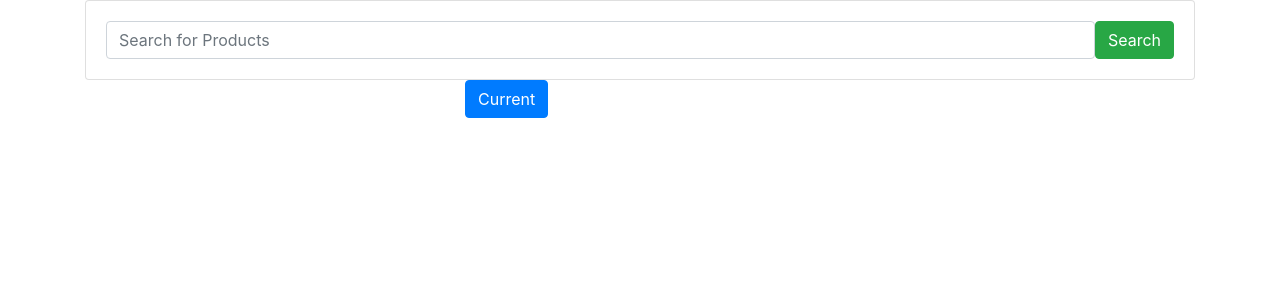
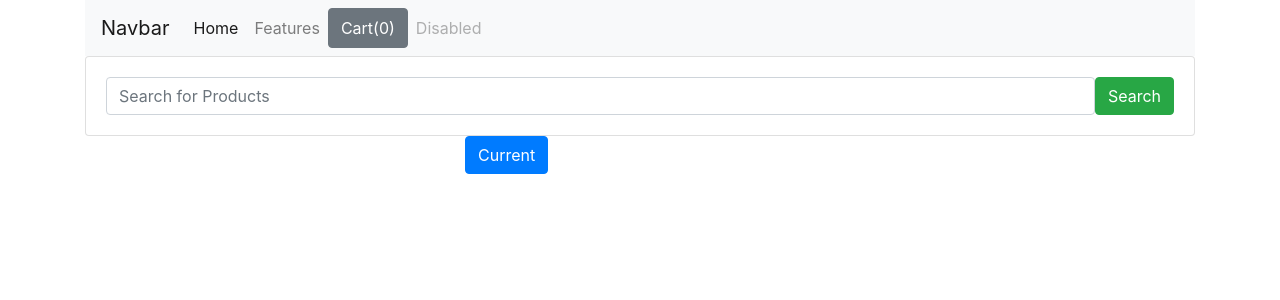
Before and after one commit to Sahil-coder50/E_Commerce_Website, a Django app: page / in a window 1280 px wide. Shown: the top 300 px of the page. Run offline with Django 5.2, Linux system fonts and the light colour scheme; data that the repository does not hold is empty; some libraries are stand-ins or nearby versions.

Commit message:
Added Front End Code

```diff
--- a/ecomsite/shop/templates/shop/index.html
+++ b/ecomsite/shop/templates/shop/index.html
@@ -4,13 +4,48 @@
 <head>
     <meta charset="UTF-8">
     <meta name="viewport" content="width=device-width, initial-scale=1.0">
+
+    <link rel="stylesheet" href="https://cdn.jsdelivr.net/npm/bootstrap@4.6.2/dist/css/bootstrap.min.css" integrity="sha384-xOolHFLEh07PJGoPkLv1IbcEPTNtaed2xpHsD9ESMhqIYd0nLMwNLD69Npy4HI+N" crossorigin="anonymous">
+
+    <script src="https://code.jquery.com/jquery-3.7.1.js"
+    integrity="sha256-eKhayi8LEQwp4NKxN+CfCh+3qOVUtJn3QNZ0TciWLP4="
+    crossorigin="anonymous"></script>
+
+    <script src="https://cdn.jsdelivr.net/npm/popper.js@1.12.9/dist/umd/popper.min.js"
+    integrity="sha384-ApNbgh9B+Y1QKtv3Rn7W3mgPxhU9K/ScQsAP7hUibX39j7fakFPskvXusvfa0b4Q"
+    crossorigin="anonymous"></script>
+
+    <script src="https://cdn.jsdelivr.net/npm/bootstrap@4.0.0/dist/js/bootstrap.min.js"
+    integrity="sha384-JZR6Spejh4U02d8jOt6vLEHfe/JQGiRRSQQxSfFWpi1MquVdAyjUar5+76PVCmYl"
+    crossorigin="anonymous"></script>
+
+    <link rel="stylesheet" href="{% static 'shop/style.css' %}">
+
     <title>Document</title>
-    <link rel="stylesheet" href="https://cdn.jsdelivr.net/npm/bootstrap@4.6.2/dist/css/bootstrap.min.css" integrity="sha384-xOolHFLEh07PJGoPkLv1IbcEPTNtaed2xpHsD9ESMhqIYd0nLMwNLD69Npy4HI+N" crossorigin="anonymous">
-    <link rel="stylesheet" href="{% static 'shop/style.css' %}">
 </head>
 <body>
     <div class="container">
 
+        <div class="row">
+            <div class="col-md-12">
+                <nav class="navbar navbar-expand-lg navbar-light bg-light">
+                <a class="navbar-brand" href="#">Navbar</a>
+                <button class="navbar-toggler" type="button" data-toggle="collapse" data-target="#navbarNavAltMarkup" aria-controls="navbarNavAltMarkup" aria-expanded="false" aria-label="Toggle navigation">
+                    <span class="navbar-toggler-icon"></span>
+                </button>
+                <div class="collapse navbar-collapse" id="navbarNavAltMarkup">
+                    <div class="navbar-nav">
+                    <a class="nav-item nav-link active" href="#">Home <span class="sr-only">(current)</span></a>
+                    <a class="nav-item nav-link" href="#">Features</a>
+                    <button id="cart" type="button" class="btn btn-secondary" data-html="true" data-container="body" data-toggle="popover" data-placement="bottom" data-content="Vivamus sagittis lacus vel augue laoreet rutrum faucibus.">
+                        Cart(0)
+                    </button>
+                    <a class="nav-item nav-link disabled" href="#">Disabled</a>
+                    </div>
+                </div>
+                </nav>
+            </div>
+        </div>
 
         <div class="row">
             <div class="col-md-12">
@@ -33,12 +68,17 @@
                 <div class="card">
                     <img src="{{product.image}}" alt="" class="card-img-top">
                     <div class="card-body">
-                        <div class="card-title">
+                        <div id="nm{{product.id}}" class="card-title">
                             {{product.title}}
                         </div>
                         <div class="card-text">
                             ₨ {{product.price}}
                         </div>
+
+                        <a class="btn btn-warning" href="{{product.id}}">View</a>
+                        <button id="{{product.id}}" class="btn atc btn-warning" href="">Add to Cart</button>
+
+
                     </div>
                 </div>
             </div>
@@ -69,4 +109,61 @@
 
     </div>
 </body>
+
+    <script type="text/javascript">
+
+        if(localStorage.getItem('cart')==null){
+            var cart = {};
+        }
+        else{
+            cart = JSON.parse(localStorage.getItem('cart'));
+        }
+
+        $(document).on('click','.atc',function(){
+
+            var item_id = this.id.toString();
+            console.log(item_id);
+
+            if(cart[item_id] != undefined){
+                quantity = cart[item_id]
+                cart[item_id]+=1;
+            }
+            else{
+                cart[item_id]=1
+            }
+            console.log(cart)
+            localStorage.setItem('cart',JSON.stringify(cart));
+
+            document.getElementById("cart").innerHTML= "Cart(" + Object.keys(cart).length + ")";
+            console.log(Object.keys(cart))
+
+        });
+
+
+        DisplayCart(cart);
+
+        function DisplayCart(cart){
+            var cartString = "";
+            cartString += "<h5>This is your cart</h5>";
+
+            var cartIndex = 1;
+            for(var x in cart){
+                let productElement = document.getElementById("nm" + x);
+                if (productElement) {   // ✅ only if element exists
+                    cartString += cartIndex + ". " + productElement.innerHTML + " | Qty: " + cart[x] + "<br>";
+                } else {
+                    cartString += cartIndex + ". Product ID " + x + " | Qty: " + cart[x] + "<br>";
+                }
+                cartIndex += 1;
+            }
+
+            cartString += "<a href='/checkout'><button class='btn btn-warning' id='checkout'>Checkout</button></a>"
+
+            document.getElementById("cart").setAttribute('data-content', cartString);
+            $('[data-toggle="popover"]').popover();
+        }
+
+
+    </script>
+
 </html>
--- a/ecomsite/shop/urls.py
+++ b/ecomsite/shop/urls.py
@@ -4,7 +4,9 @@ from django.conf.urls.static import static
 
 from . import views
 urlpatterns=[
-    path('', views.index, name='index')
+    path('', views.index, name='index'),
+    path('<int:id>/', views.detail, name='detail'),
+    path('checkout/', views.checkout, name='checkout'),
 ]
 
 urlpatterns += static(settings.MEDIA_URL, document_root=settings.MEDIA_ROOT)
--- a/ecomsite/shop/views.py
+++ b/ecomsite/shop/views.py
@@ -19,3 +19,12 @@ def index(request):
     product_objects = paginator.get_page(page)
 
     return render(request,'shop/index.html',{'product_objects':product_objects})
+
+
+def detail(request, id):
+    product_object = Products.objects.get(id=id)
+
+    return render(request,'shop/detail.html',{'product_object':product_object})
+
+def checkout(request):
+    return render(request, 'shop/checkout.html')
```
Also changed, not shown: ecomsite/shop/templates/shop/checkout.html (added, +36 -0 lines), ecomsite/shop/templates/shop/detail.html (added, +56 -0 lines).
